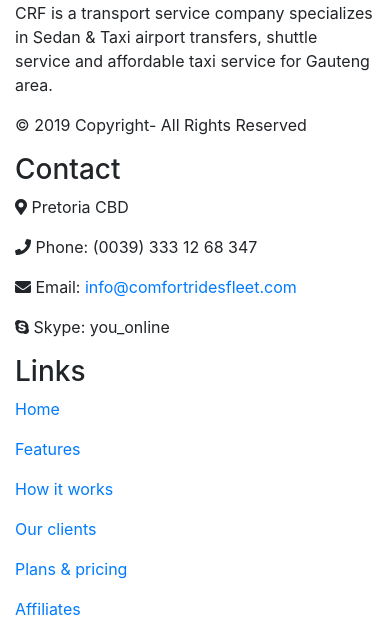
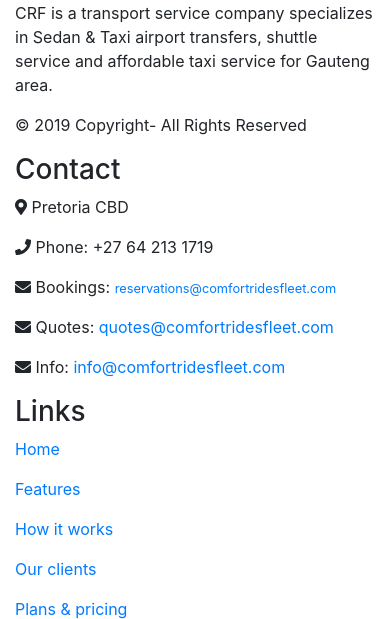
Before and after one commit to classicado/crf-static-site, a PHP site: page / in a window 390 px wide. Shown: the part 2337-2956 px from the top of the page. Run offline with PHP 8.4, Linux system fonts and the light colour scheme; data that the repository does not hold is empty; some libraries are stand-ins or nearby versions.

Commit message:
tellphone

```diff
--- a/includes/footer.php
+++ b/includes/footer.php
@@ -13,9 +13,12 @@
 		        		<div class="col-md-4 offset-md-1 footer-contact wow fadeInDown">
 		        			<h3>Contact</h3>
 		                	<p><i class="fas fa-map-marker-alt"></i> Pretoria CBD</p>
-		                	<p><i class="fas fa-phone"></i> Phone: (0039) 333 12 68 347</p>
-		                	<p><i class="fas fa-envelope"></i> Email: <a href="mailto:hello@domain.com">info@comfortridesfleet.com</a></p>
-		                	<p><i class="fab fa-skype"></i> Skype: you_online</p>
+		                	<p><i class="fas fa-phone"></i> Phone: +27 64 213 1719</p>
+		                	<p><i class="fas fa-envelope"></i> Bookings: <a href="mailto:reservations@comfortridesfleet.com" class="small">reservations@comfortridesfleet.com</a></p>
+		                	<p><i class="fas fa-envelope"></i> Quotes: <a href="mailto:quotes@comfortridesfleet.com">quotes@comfortridesfleet.com</a></p>
+		                	<p><i class="fas fa-envelope"></i> Info: <a href="mailto:info@comfortridesfleet.com">info@comfortridesfleet.com</a></p>
+		                	<!-- <p><i class="fab fa-skype"></i> Skype: you_online</p> -->
+
 	                    </div>
 	                    <div class="col-md-4 footer-links wow fadeInUp">
 	                    	<div class="row">
--- a/index.php
+++ b/index.php
@@ -19,21 +19,21 @@
     </ol>
     <div class="carousel-inner" role="listbox">
       <!-- Slide One - Set the background image for this slide in the line below -->
-      <div class="carousel-item active" style="background-image: url('https://source.unsplash.com/LAaSoL0LrYs/1920x1080')">
+      <div class="carousel-item active" style="background-image: url('https://source.unsplash.com/LAaSoL0LrYs/1920x400')">
         <div class="carousel-caption d-none d-md-block">
           <h2 class="display-4 wow fadeInLeftBig">First Slide</h2>
           <p class="lead wow fadeInRightBig">This is a description for the first slide.</p>
         </div>
       </div>
       <!-- Slide Two - Set the background image for this slide in the line below -->
-      <div class="carousel-item" style="background-image: url('https://source.unsplash.com/bF2vsubyHcQ/1920x1080')">
+      <div class="carousel-item" style="background-image: url('https://source.unsplash.com/bF2vsubyHcQ/1920x400')">
         <div class="carousel-caption d-none d-md-block">
           <h2 class="display-4 wow fadeInLeftBig">Second Slide</h2>
           <p class="lead">This is a description for the second slide.</p>
         </div>
       </div>
       <!-- Slide Three - Set the background image for this slide in the line below -->
-      <div class="carousel-item" style="background-image: url('https://source.unsplash.com/szFUQoyvrxM/1920x1080')">
+      <div class="carousel-item" style="background-image: url('https://source.unsplash.com/szFUQoyvrxM/1920x400')">
         <div class="carousel-caption d-none d-md-block">
           <h2 class="display-4 wow fadeInLeftBig">Third Slide</h2>
           <p class="lead">This is a description for the third slide.</p>
```
Also changed, not shown: images/AdolfComfortRidesFleet---business-dev-manager.png (added), images/DadComfortRidesFleet-2.png (added), images/DadComfortRidesFleet-CEO.png (added), images/DadComfortRidesFleet-Manager.png (added), images/DadComfortRidesFleet-call-us.png (added), images/DadComfortRidesFleet.png (added), images/logo_simple.png (added), images/logo_simple_white.png (added), images/telephone-of-old-design.png (added).
